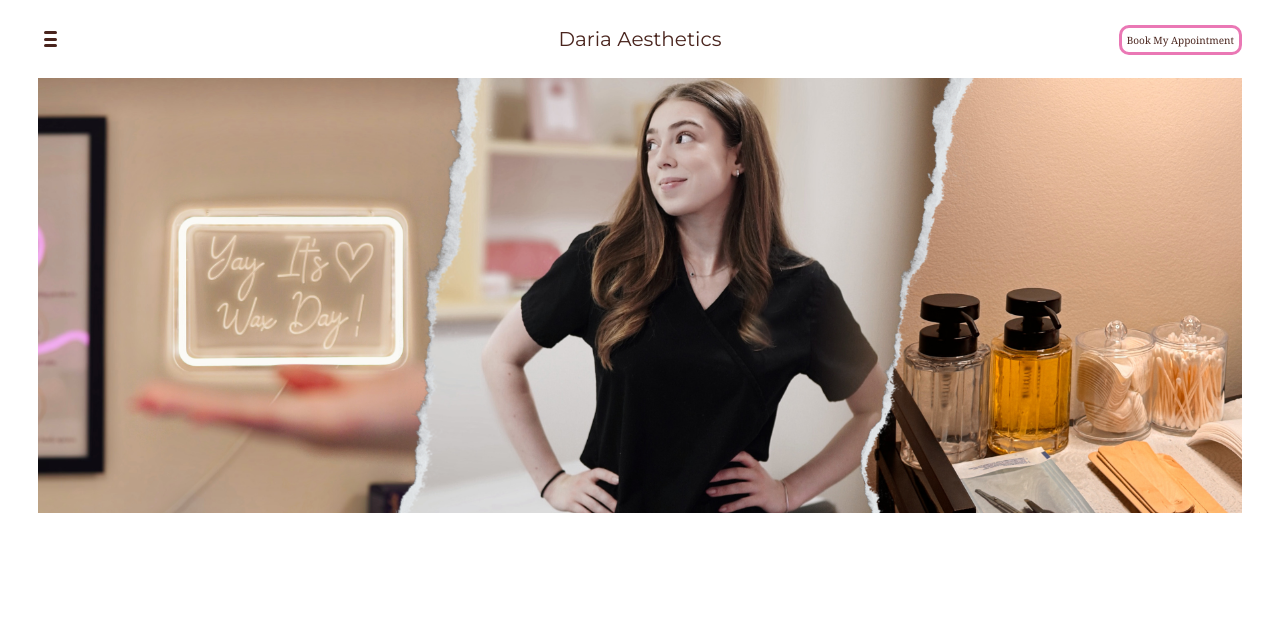
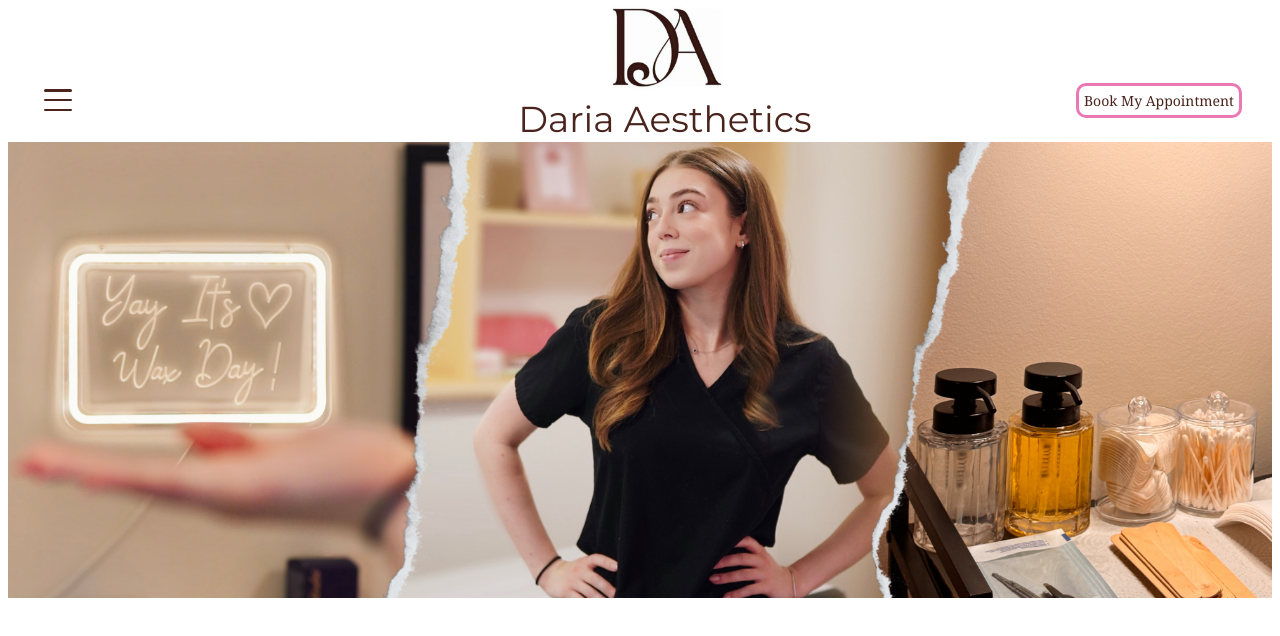
Before and after one commit to b-lol/DariaAesthetics, a plain HTML site: page index.html in a window 1280 px wide. Drawn offline with Linux system fonts and the light colour scheme; a web font is replaced by a local one.

Commit message:
Added a HeroImage and updated the logo image.

```diff
--- a/css/styles.css
+++ b/css/styles.css
@@ -6,34 +6,38 @@
 }
 
 .page{
-    margin: 30px;
+    margin: 0;
     display:flex;
     flex-direction: column;
+    padding-top:clamp(0px, 5vw, 50px);
 
 }
 .top_banner{
     display:flex;
     justify-content: space-between;
     align-items:center;
-    max-width: 450;
-    position:relative;
-    margin-bottom: 30px;
+    margin: 30px;
+    position: relative;
 
+}
+
+.dropdown_container{
+    position: relative;
 }
 
 .dropdown {
   display: flex;
   flex-direction: column;
   justify-content: space-between;
-  width: 25px;
-  height: 18px;
+  width: clamp(28px, 3.5vw, 40px);
+  height: clamp(16px, 2.5vw, 24px);
   cursor: pointer;
   background: none;
   border: none;
 }
 .dropdown span {
   display: block;
-  height: 3px;
+  height: clamp(1.5px, 0.3vw, 2.5px);
   width: 100%;
   background-color: var(--text-color);
   border-radius: 2px;
@@ -55,6 +59,10 @@
     left: 0;
 }
 
+.dropdown-content.show{
+    display:block;
+}
+
 .dropdown-content a {
     color: var(--text-color);
     padding: 12px 16px;
@@ -68,15 +76,38 @@
     color: white;
 }
 
+.logoImage{
+    width: 30%;
+    height: auto;
+    margin: 5px;
+}
+
+.heroimage {
+    width:100%;
+    height:auto;
+    display: block;
+
+}
+
+.logocontainer{
+    display:flex;
+    flex-direction: column;
+    justify-content: center;
+    align-items: center;
+    position:absolute;
+    left:50%;
+    transform: translateX(-50%);
+    margin:25px;
+    margin-bottom: clamp(20px, 7vw, 100px);
+}
+
+
 .logo{
     font-family: "Montserrat", sans-serif;
     font-weight: 400;
     font-style: normal;
-    font-size: 20px;
+    font-size: clamp(16px,3vw,36px);
     color:var(--text-color);
-    position: absolute;
-    left: 50%;
-    transform: translateX(-50%);
 }
 
 .booking_button{
@@ -90,7 +121,7 @@
     color:var(--text-color);
     background-color: white;
     font-family:Georgia, 'Times New Roman', Times, serif;
-    font-size:10px;
+    font-size: clamp(10px,1.5vw, 14px);
 
 }
 
--- a/index.html
+++ b/index.html
@@ -63,7 +63,14 @@
           </div>
         </div>
 
-        <div class="logo">Daria Aesthetics</div>
+        <div class="logocontainer">
+          <img
+            src="img/DAlogo2.png"
+            class="logoImage"
+            alt="DariaAesthetics logo"
+          />
+          <div class="logo">Daria Aesthetics</div>
+        </div>
 
         <div class="button_container">
           <a
@@ -75,11 +82,9 @@
           >
         </div>
       </div>
-      <img
-      src = "img/mainpageHero.jpg"
-      alt="A collage picture with a sign that says /'Yay its Waxing Day/' a picture of a girl and a waxing equipment."
-      max-width:100%
-      height: auto>
+
+      <img src = "img/mainpageHero2.jpg" class = "heroimage" alt="A collage picture with a sign that
+      says /'Yay its Waxing Day/' a picture of a girl and a waxing equipment.">
     </div>
     <script src="./js/script.js"></script>
     <!--this is linking the js file-->
```
Also changed, not shown: img/DAlogo2.png (added), img/DAlogoimage.jpg (added), img/mainpageHero2.jpg (added).
